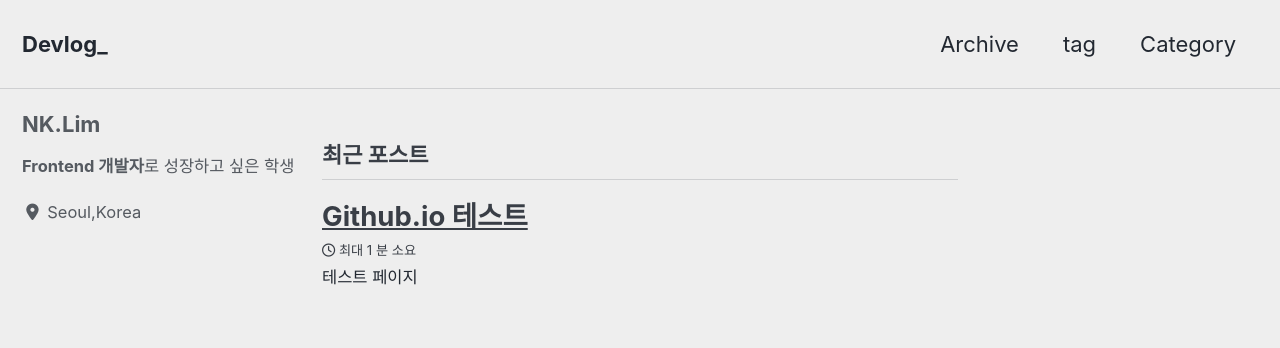
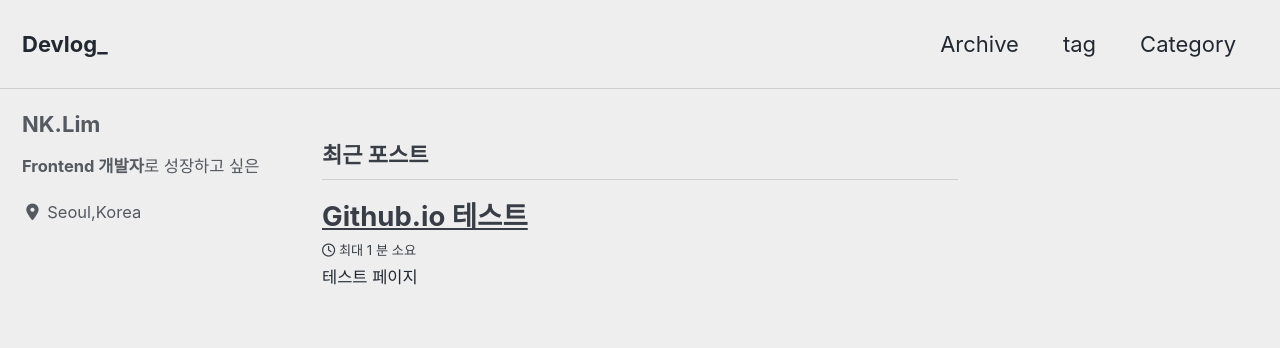
Before and after one commit to nangkyeonglim/nangkyeonglim.github.io, a Jekyll site: the page built from index.html, in a window 1280 px wide. Shown: the top 348 px of the page. Built offline with Jekyll 4.4.1, drawn with Linux system fonts in a browser that asks for light colours; cached includes are drawn as plain includes; nearby versions of some CDN libraries; the list of posts is cut into pages by our own code.

Commit message:
Update _config.yml

```diff
--- a/_config.yml
+++ b/_config.yml
@@ -110,7 +110,7 @@ analytics:
 author:
   name             : "NK.Lim"
   avatar           : # path of avatar image, e.g. "/assets/images/bio-photo.jpg"
-  bio              : "**Frontend 개발자**로 성장하고 싶은 학생"
+  bio              : "**Frontend 개발자**로 성장하고 싶은"
   location         : "Seoul,Korea"
   email            :
   links:
```
